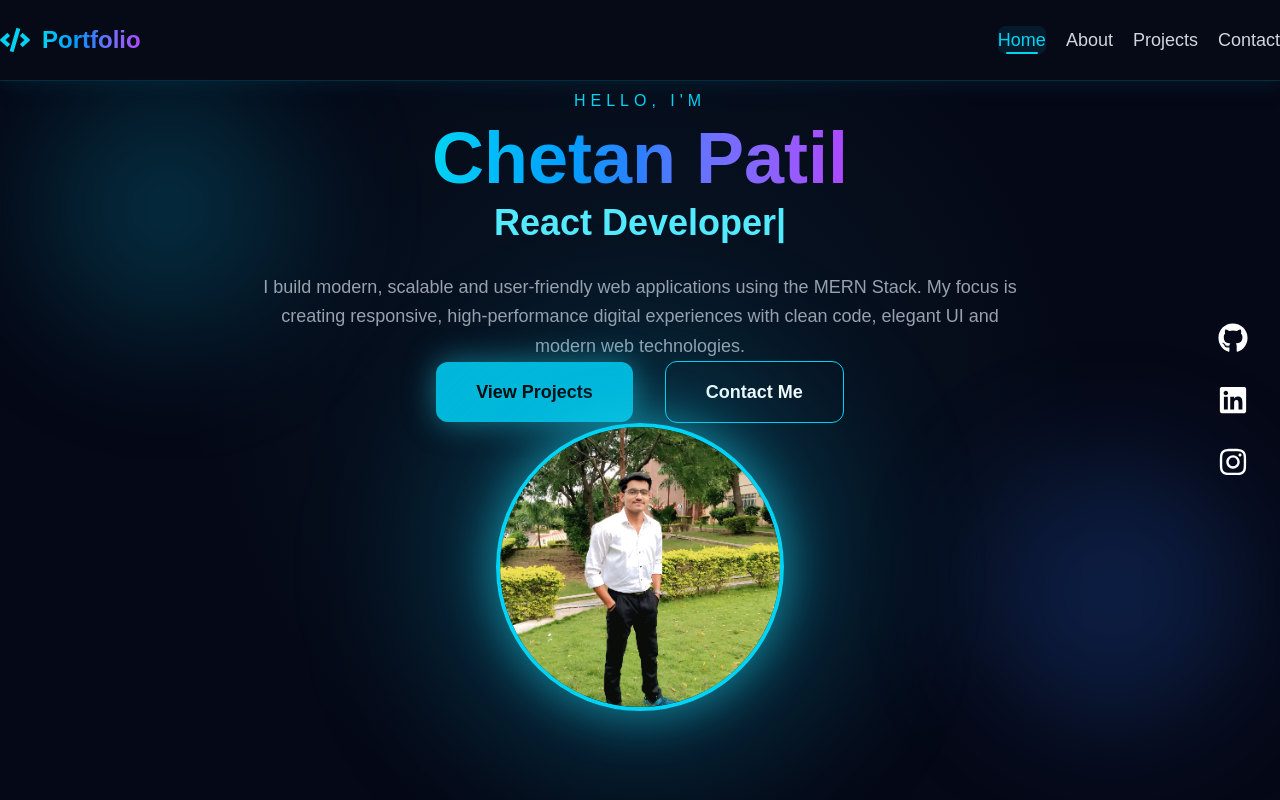
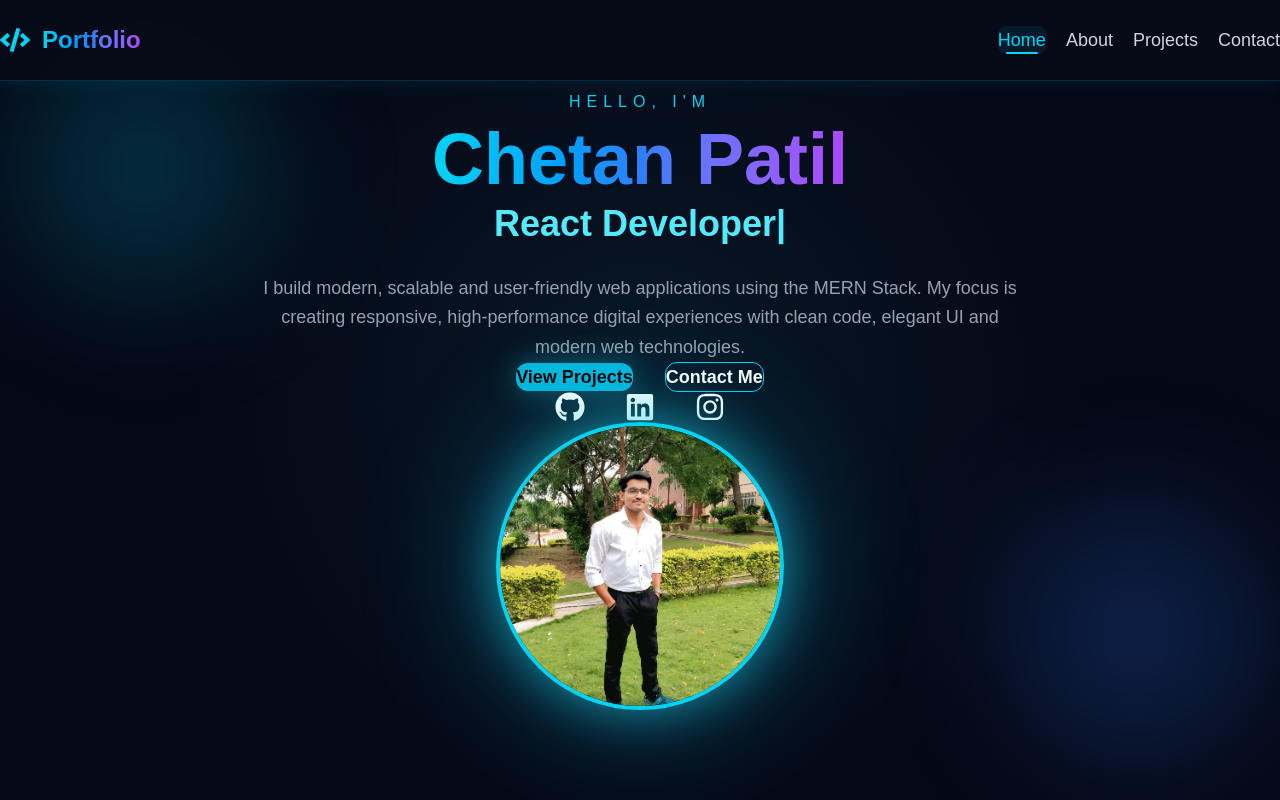
Before and after one commit to cdpatil396-coder/DigiPortfolio, a React (Vite) app: page / in a window 1280 px wide. Built offline with nearby package versions, Linux system fonts and the light colour scheme.

Commit message:
adjust the size of home page

```diff
--- a/src/pages/Home.jsx
+++ b/src/pages/Home.jsx
@@ -13,66 +13,32 @@ const Home = () => {
   const navigate = useNavigate();
 
   return (
-    <section className="relative min-h-screen flex items-center justify-center overflow-hidden bg-[#050816] text-white px-5 pt-32 pb-20 sm:px-6 lg:pt-36">
+    // Changed py-28 to safety margins: pt-36 pb-28 sm:pt-40 lg:pt-48 to cleanly clear your header
+    <section className="relative min-h-screen flex items-center justify-center overflow-x-hidden bg-[#050816] text-white px-4 pt-36 pb-28 sm:px-6 sm:pt-40 lg:pt-48 lg:pb-40">
       {/* Background Glow */}
-      <div className="absolute inset-0 bg-[radial-gradient(circle_at_center,rgba(34,211,238,0.08),transparent_60%)]"></div>
+      <div className="absolute inset-0 bg-[radial-gradient(circle_at_center,rgba(34,211,238,0.08),transparent_60%)] pointer-events-none"></div>
 
-      <div className="absolute top-20 left-10 w-64 h-64 bg-cyan-500/20 rounded-full blur-3xl"></div>
+      <div className="absolute top-10 left-4 w-48 h-48 md:w-64 md:h-64 bg-cyan-500/10 md:bg-cyan-500/20 rounded-full blur-3xl pointer-events-none"></div>
 
-      <div className="absolute bottom-20 right-10 w-64 h-64 bg-blue-500/20 rounded-full blur-3xl"></div>
+      <div className="absolute bottom-10 right-4 w-48 h-48 md:w-64 md:h-64 bg-blue-500/10 md:bg-blue-500/20 rounded-full blur-3xl pointer-events-none"></div>
 
-      {/* Social Icons */}
-      <motion.div
-        initial={{ opacity: 0, x: 50 }}
-        animate={{ opacity: 1, x: 0 }}
-        transition={{ delay: 1 }}
-        className="fixed right-8 top-1/2 -translate-y-1/2 hidden md:flex flex-col items-center gap-8 text-3xl z-50"
-      >
-        <a
-          href="https://github.com/cdpatil396-coder"
-          target="_blank"
-          rel="noreferrer"
-          className="hover:text-cyan-400 hover:scale-125 transition-all duration-300"
-        >
-          <FaGithub />
-        </a>
-
-        <a
-          href="https://www.linkedin.com/in/chetan-patil-128a55389"
-          target="_blank"
-          rel="noreferrer"
-          className="hover:text-blue-400 hover:scale-125 transition-all duration-300"
-        >
-          <FaLinkedin />
-        </a>
-
-        <a
-          href="https://instagram.com/yourusername"
-          target="_blank"
-          rel="noreferrer"
-          className="hover:text-pink-500 hover:scale-125 transition-all duration-300"
-        >
-          <FaInstagram />
-        </a>
-      </motion.div>
-
-      <div className="relative z-10 max-w-4xl pt-20 text-center sm:pt-24">
+      <div className="relative z-10 max-w-4xl w-full text-center mx-auto flex flex-col items-center">
         {/* Greeting */}
         <motion.p
-          initial={{ opacity: 0, y: -30 }}
+          initial={{ opacity: 0, y: -20 }}
           animate={{ opacity: 1, y: 0 }}
           transition={{ duration: 0.8 }}
-          className="text-sm sm:text-base text-cyan-400 uppercase tracking-[5px] mb-6"
+          className="text-xs sm:text-sm md:text-base text-cyan-400 uppercase tracking-[4px] sm:tracking-[6px] mb-6 sm:mb-8"
         >
           Hello, I'm
         </motion.p>
 
         {/* Name */}
         <motion.h1
-          initial={{ opacity: 0, y: 40 }}
+          initial={{ opacity: 0, y: 30 }}
           animate={{ opacity: 1, y: 0 }}
           transition={{ duration: 1 }}
-          className="text-4xl sm:text-6xl md:text-7xl font-bold mb-8 leading-tight"
+          className="text-3xl sm:text-5xl md:text-6xl lg:text-7xl font-bold mb-8 sm:mb-10 leading-tight px-2"
         >
           <span className="bg-gradient-to-r from-cyan-400 via-blue-500 to-purple-500 bg-clip-text text-transparent">
             Chetan Patil
@@ -84,7 +50,7 @@ const Home = () => {
           initial={{ opacity: 0 }}
           animate={{ opacity: 1 }}
           transition={{ delay: 0.4 }}
-          className="text-2xl sm:text-4xl font-semibold mb-8 text-cyan-300 min-h-[70px]"
+          className="text-xl sm:text-3xl md:text-4xl font-semibold mb-8 sm:mb-12 text-cyan-300 min-h-[60px] sm:min-h-[70px] px-4"
         >
           <TypeAnimation
             sequence={[
@@ -107,7 +73,7 @@ const Home = () => {
           initial={{ opacity: 0 }}
           animate={{ opacity: 1 }}
           transition={{ delay: 0.7 }}
-          className="text-gray-400 text-base sm:text-lg leading-relaxed max-w-3xl mx-auto mb-12"
+          className="text-gray-400 text-sm sm:text-base md:text-lg leading-relaxed max-w-2xl lg:max-w-3xl mx-auto mb-12 sm:mb-16 px-4"
         >
           I build modern, scalable and user-friendly web applications using
           the MERN Stack. My focus is creating responsive, high-performance
@@ -115,47 +81,80 @@ const Home = () => {
           technologies.
         </motion.p>
 
-        {/* Buttons */}
+        {/* Action Buttons */}
         <motion.div
-          initial={{ opacity: 0, y: 30 }}
+          initial={{ opacity: 0, y: 20 }}
           animate={{ opacity: 1, y: 0 }}
           transition={{ delay: 0.9 }}
-          className="flex flex-col sm:flex-row justify-center items-center !gap-6 sm:!gap-8"
+          className="flex flex-col sm:flex-row justify-center items-center gap-5 sm:gap-8 w-full sm:w-auto px-6 sm:px-0"
         >
           <button
             onClick={() => navigate("/projects")}
-            style={{ padding: "16px 40px", fontSize: "18px", marginRight: "0px" }}
-            className="!px-10 !py-4 rounded-xl bg-cyan-500 hover:bg-cyan-400 text-black font-bold !text-lg transition-all duration-300 hover:scale-105 shadow-[0_0_30px_rgba(34,211,238,0.5)]"
+            className="w-full sm:w-auto px-10 py-4 rounded-xl bg-cyan-500 hover:bg-cyan-400 text-black font-bold text-base sm:text-lg transition-all duration-300 hover:scale-105 shadow-[0_0_30px_rgba(34,211,238,0.4)]"
           >
             View Projects
           </button>
 
           <button
             onClick={() => navigate("/contact")}
-            style={{ padding: "16px 40px", fontSize: "18px" }}
-            className="!px-10 !py-4 rounded-xl border border-cyan-400 hover:bg-cyan-400 hover:text-black font-bold !text-lg transition-all duration-300 hover:scale-105"
+            className="w-full sm:w-auto px-10 py-4 rounded-xl border border-cyan-400 hover:bg-cyan-400 hover:text-black font-bold text-base sm:text-lg transition-all duration-300 hover:scale-105"
           >
             Contact Me
           </button>
         </motion.div>
 
+        {/* Global Social Icons */}
+        <motion.div
+          initial={{ opacity: 0, y: 20 }}
+          animate={{ opacity: 1, y: 0 }}
+          transition={{ delay: 1.1 }}
+          className="flex justify-center items-center gap-10 text-3xl pt-24 md:pt-32"
+        >
+          <a
+            href="https://github.com/cdpatil396-coder"
+            target="_blank"
+            rel="noreferrer"
+            className="text-white hover:text-cyan-400 hover:scale-125 transition-all duration-300"
+          >
+            <FaGithub />
+          </a>
+
+          <a
+            href="https://www.linkedin.com/in/chetan-patil-128a55389"
+            target="_blank"
+            rel="noreferrer"
+            className="text-white hover:text-blue-400 hover:scale-125 transition-all duration-300"
+          >
+            <FaLinkedin />
+          </a>
+
+          <a
+            href="https://instagram.com/yourusername"
+            target="_blank"
+            rel="noreferrer"
+            className="text-white hover:text-pink-500 hover:scale-125 transition-all duration-300"
+          >
+            <FaInstagram />
+          </a>
+        </motion.div>
+
         {/* Profile Image */}
         <motion.div
-          initial={{ opacity: 0, y: 50 }}
+          initial={{ opacity: 0, y: 40 }}
           animate={{ opacity: 1, y: 0 }}
           transition={{
             duration: 1.2,
             delay: 1,
           }}
-          className="flex justify-center pt-24"
+          className="flex justify-center pt-8 md:pt-10"
         >
           <div className="relative">
-            <div className="absolute inset-0 rounded-full bg-cyan-500/30 blur-3xl scale-125"></div>
+            <div className="absolute inset-0 rounded-full bg-cyan-500/20 blur-2xl scale-110 md:scale-125"></div>
 
             <img
               src={profileImg}
               alt="Chetan Patil"
-              className="relative w-56 h-56 md:w-72 md:h-72 object-cover rounded-full border-4 border-cyan-400 shadow-[0_0_50px_rgba(34,211,238,0.6)]"
+              className="relative w-44 h-44 sm:w-56 sm:h-56 md:w-72 md:h-72 object-cover rounded-full border-4 border-cyan-400 shadow-[0_0_30px_rgba(34,211,238,0.4)] md:shadow-[0_0_50px_rgba(34,211,238,0.6)]"
             />
           </div>
         </motion.div>
--- a/src/pages/Projects.jsx
+++ b/src/pages/Projects.jsx
@@ -5,7 +5,7 @@ import { FaGithub, FaExternalLinkAlt } from "react-icons/fa";
 const projects = [
   {
     id: "01",
-    title: "Swami Coaching Classes Management System",
+    title: "Coaching Classes Management System",
     description:
       "A full-stack coaching institute management system that allows students to register, log in, and submit admission forms online. Features secure JWT authentication, session management, and a robust admin dashboard to Add, Edit, and Delete student records.",
     tech: ["React.js", "Node.js", "Express.js", "MongoDB Atlas", "JWT", "Tailwind CSS"],
```
